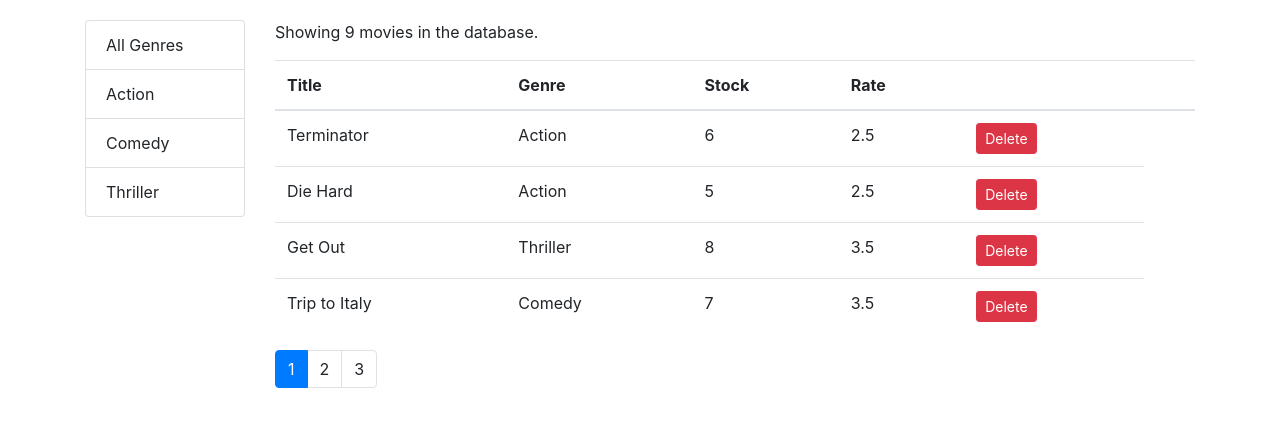
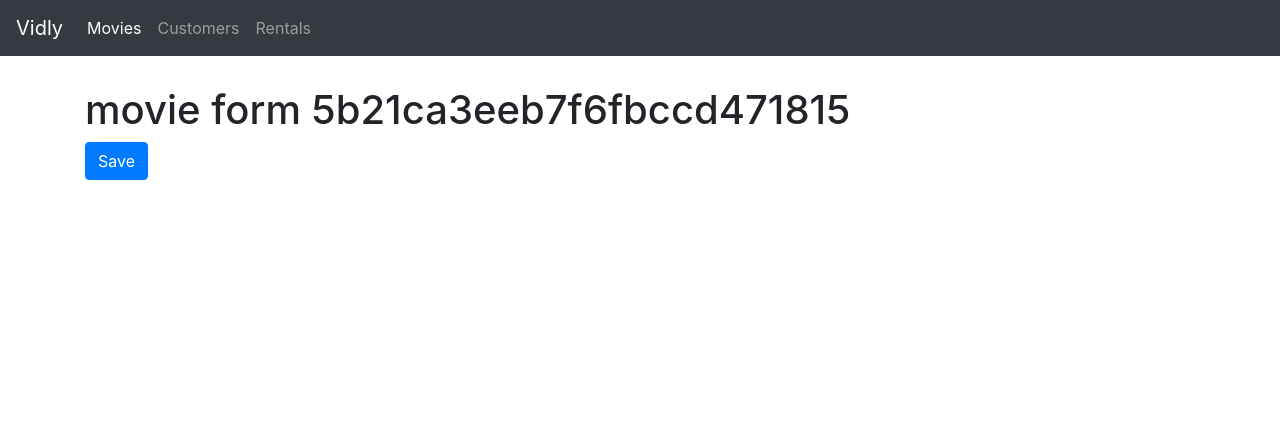
Before and after one commit to Sithija97/Code-with-Mosh, a React (Create React App) app in the folder React/vidly/: page /movies/5b21ca3eeb7f6fbccd471815 in a window 1280 px wide. Shown: the top 426 px of the page. Built offline with nearby package versions, Linux system fonts and the light colour scheme.

Commit message:
Routing - Nav bar implemented

```diff
--- a/React/vidly/package.json
+++ b/React/vidly/package.json
@@ -12,6 +12,7 @@
     "random-string": "^0.2.0",
     "react": "^17.0.2",
     "react-dom": "^17.0.2",
+    "react-router-dom": "^4.3.1",
     "react-scripts": "4.0.3",
     "web-vitals": "^1.1.2"
   },
--- a/React/vidly/src/App.js
+++ b/React/vidly/src/App.js
@@ -1,11 +1,29 @@
 import "./App.css";
+import React from "react";
+import { Route, Redirect, Switch } from "react-router-dom";
 import Movies from "./components/movies";
+import Customers from "./components/customers";
+import Rentals from "./components/rentals";
+import NotFound from "./components/notFound";
+import NavBar from "./components/common/navBar";
+import MovieForm from "./components/movieForm";
 
 function App() {
   return (
-    <main role="main" class="container">
-      <Movies />
-    </main>
+    <React.Fragment>
+      <NavBar />
+      <main role="main" class="container">
+        <Switch>
+          <Route path="/movies/:id" component={MovieForm}></Route>
+          <Route path="/movies" component={Movies}></Route>
+          <Route path="/customers" component={Customers}></Route>
+          <Route path="/rentals" component={Rentals}></Route>
+          <Route path="/not-found" component={NotFound}></Route>
+          <Redirect from="/" exact to="/movies" />
+          <Redirect to="/not-found" />
+        </Switch>
+      </main>
+    </React.Fragment>
   );
 }
 
--- a/React/vidly/src/components/common/Pagination.jsx
+++ b/React/vidly/src/components/common/Pagination.jsx
@@ -13,7 +13,7 @@
                 {pages.map(page => (
                     <li
                         key={page}
-                        className={currentPage == page ? "page-item active" : "page-item"}
+                        className={currentPage === page ? "page-item active" : "page-item"}
                     >
                         <a className="page-link" onClick={() => onPageChange(page)}>
                             {page}
--- /dev/null
+++ b/React/vidly/src/components/common/navBar.jsx
@@ -0,0 +1,28 @@
+import React from 'react'
+import { Link, NavLink } from 'react-router-dom';
+const NavBar = () => {
+    return (
+        <nav className="navbar navbar-expand-lg navbar-dark bg-dark">
+            <NavLink className="navbar-brand" to="/">Vidly</NavLink>
+            <button className="navbar-toggler" type="button" data-toggle="collapse" data-target="#navbarNav" aria-controls="navbarNav" aria-expanded="false" aria-label="Toggle navigation">
+                <span className="navbar-toggler-icon"></span>
+            </button>
+            <div className="collapse navbar-collapse" id="navbarNav">
+                <ul className="navbar-nav">
+                    <li className="nav-item active">
+                        <NavLink className="nav-link" to="/movies">Movies <span className="sr-only">(current)</span></NavLink>
+                    </li>
+                    <li className="nav-item">
+                        <NavLink className="nav-link" to="/customers">Customers</NavLink>
+                    </li>
+                    <li className="nav-item">
+                        <NavLink className="nav-link" to="/rentals">Rentals</NavLink>
+                    </li>
+
+                </ul>
+            </div>
+        </nav>
+    )
+}
+
+export default NavBar
--- /dev/null
+++ b/React/vidly/src/components/customers.jsx
@@ -0,0 +1,11 @@
+import React from 'react'
+
+const Customers = () => {
+    return (
+        <h1>
+            customers
+        </h1>
+    )
+}
+
+export default Customers
--- /dev/null
+++ b/React/vidly/src/components/movieForm.jsx
@@ -0,0 +1,14 @@
+import React from 'react'
+
+const MovieForm = ({ match, history }) => {
+    return (
+        <div>
+            <h1> movie form {match.params.id}</h1>
+            <button
+                onClick={() => history.push("/movies")}
+                className="btn btn-primary">Save</button>
+        </div>
+    )
+}
+
+export default MovieForm
--- a/React/vidly/src/components/movies.jsx
+++ b/React/vidly/src/components/movies.jsx
@@ -4,6 +4,7 @@
 import { paginate } from "../utils/paginate";
 import ListGroup from "./common/listGroup";
 import { getGenres } from "../services/fakeGenreService";
+import { Link } from "react-router-dom";
 
 class Movies extends Component {
     state = {
@@ -62,7 +63,7 @@
                         <tbody>
                             {movies.map((movie) => (
                                 <tr key={movie._id}>
-                                    <td>{movie.title}</td>
+                                    <td><Link to={`/movies/${movie._id}`}>{movie.title}</Link></td>
                                     <td>{movie.genre.name}</td>
                                     <td>{movie.numberInStock}</td>
                                     <td>{movie.dailyRentalRate}</td>
--- /dev/null
+++ b/React/vidly/src/components/notFound.jsx
@@ -0,0 +1,11 @@
+import React from 'react'
+
+const NotFound = () => {
+    return (
+        <h1>
+            not found
+        </h1>
+    )
+}
+
+export default NotFound
--- /dev/null
+++ b/React/vidly/src/components/rentals.jsx
@@ -0,0 +1,11 @@
+import React from 'react'
+
+const Rentals = () => {
+    return (
+        <h1>
+            rentals
+        </h1>
+    )
+}
+
+export default Rentals
--- a/React/vidly/src/index.css
+++ b/React/vidly/src/index.css
@@ -1,6 +1,6 @@
 body {
   margin: 0;
-  padding: 20px 0 0 0;
+  padding: 0 0 0 0;
   font-family: -apple-system, BlinkMacSystemFont, "Segoe UI", "Roboto", "Oxygen",
     "Ubuntu", "Cantarell", "Fira Sans", "Droid Sans", "Helvetica Neue",
     sans-serif;
@@ -8,6 +8,10 @@
   -moz-osx-font-smoothing: grayscale;
 }
 
+.navbar {
+  margin-bottom: 30px;
+}
+
 code {
   font-family: source-code-pro, Menlo, Monaco, Consolas, "Courier New",
     monospace;
--- a/React/vidly/src/index.js
+++ b/React/vidly/src/index.js
@@ -5,10 +5,13 @@
 import reportWebVitals from "./reportWebVitals";
 import "bootstrap/dist/css/bootstrap.css";
 import "font-awesome/css/font-awesome.css";
+import { BrowserRouter } from "react-router-dom";
 
 ReactDOM.render(
   <React.StrictMode>
-    <App />
+    <BrowserRouter>
+      <App />
+    </BrowserRouter>
   </React.StrictMode>,
   document.getElementById("root")
 );
```
Also changed, not shown: 1 other file (tests, documents, lock files or other folders).
